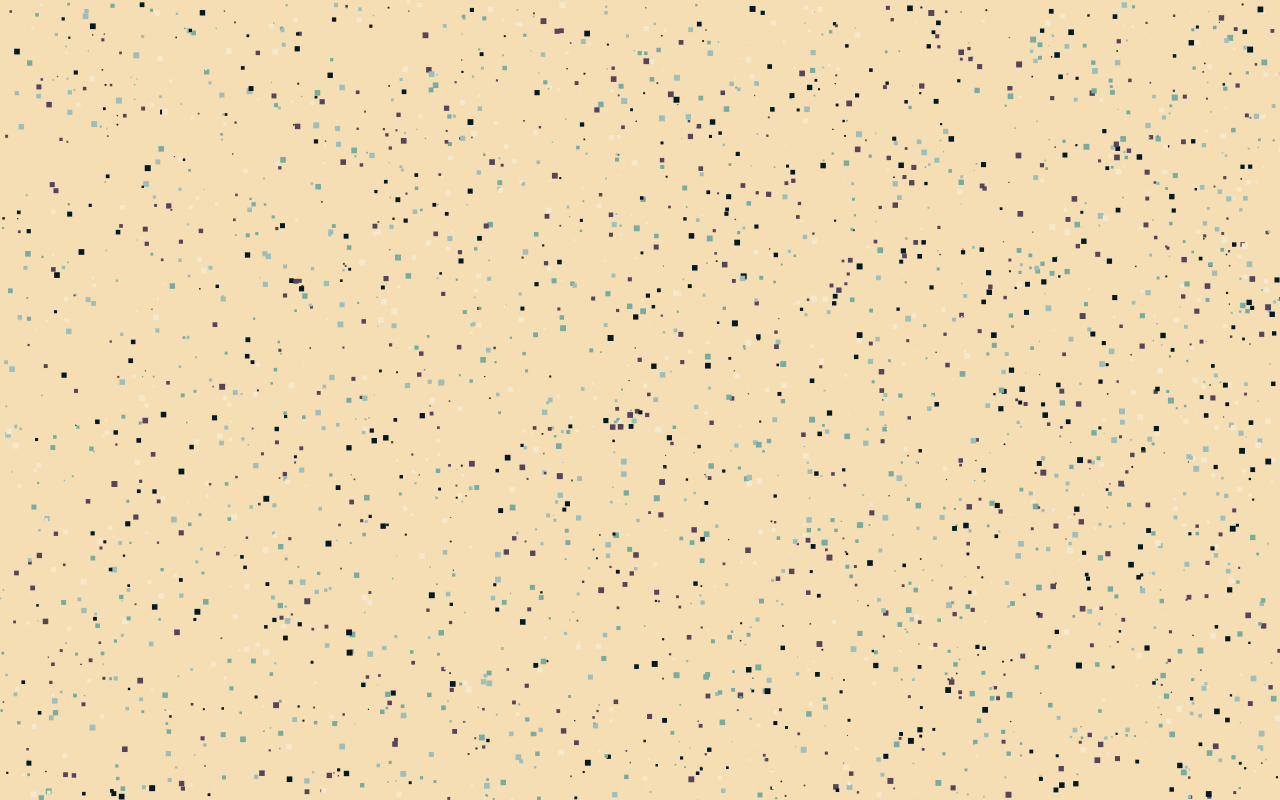
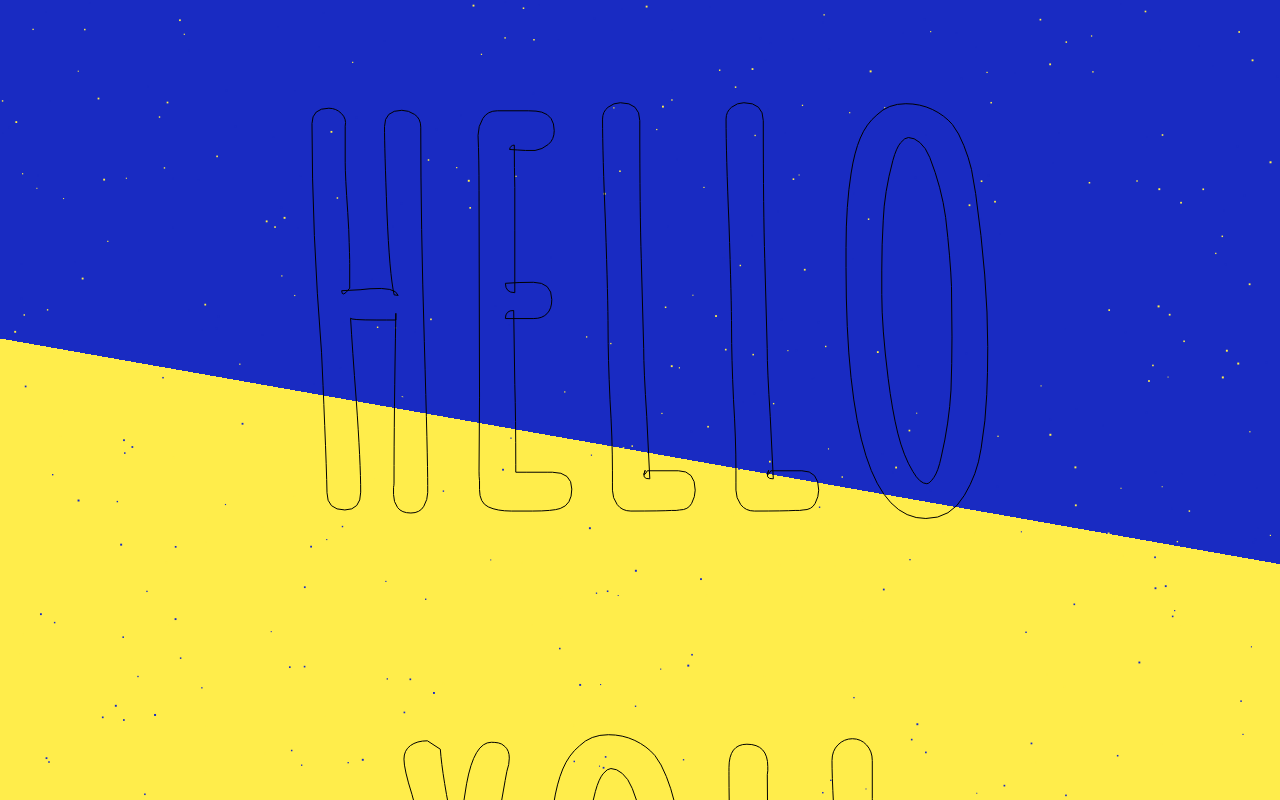
Before and after one commit to Sergio335566/Canvas-Interaction, a plain HTML site: page index.html in a window 1280 px wide. Shown: the top 800 px of the page. Drawn offline with nearby package versions, Linux system fonts and the light colour scheme.

Commit message:
add text and mouse move to text

```diff
--- a/index.html
+++ b/index.html
@@ -3,10 +3,22 @@
   <head>
     <meta charset="utf-8">
     <title>Canvas interaction</title>
+    <link href="https://fonts.googleapis.com/css?family=Amatic+SC" rel="stylesheet">
     <link rel="stylesheet" href="style.css">
   </head>
   <body>
+    <h1>HELLO YOU</h1>
 <canvas id="canvas"></canvas>
+
+<script src="https://code.jquery.com/jquery-3.3.1.slim.min.js" integrity="sha384-q8i/X+965DzO0rT7abK41JStQIAqVgRVzpbzo5smXKp4YfRvH+8abtTE1Pi6jizo" crossorigin="anonymous"></script>
+<script src="https://cdnjs.cloudflare.com/ajax/libs/popper.js/1.14.3/umd/popper.min.js" integrity="sha384-ZMP7rVo3mIykV+2+9J3UJ46jBk0WLaUAdn689aCwoqbBJiSnjAK/l8WvCWPIPm49" crossorigin="anonymous"></script>
+<script src="https://stackpath.bootstrapcdn.com/bootstrap/4.1.3/js/bootstrap.min.js" integrity="sha384-ChfqqxuZUCnJSK3+MXmPNIyE6ZbWh2IMqE241rYiqJxyMiZ6OW/JmZQ5stwEULTy" crossorigin="anonymous"></script>
+<script src="https://cdnjs.cloudflare.com/ajax/libs/gsap/2.0.1/jquery.gsap.min.js"></script>
+<script src="https://cdnjs.cloudflare.com/ajax/libs/gsap/2.0.1/TweenMax.min.js"></script>
+<script src="https://cdnjs.cloudflare.com/ajax/libs/gsap/2.0.1/utils/Draggable.min.js"></script>
+<script src="https://cdnjs.cloudflare.com/ajax/libs/gsap/2.0.1/plugins/ScrollToPlugin.min.js"></script>
+<script src="https://cdnjs.cloudflare.com/ajax/libs/ScrollMagic/2.0.5/ScrollMagic.min.js"></script>
+<script src="https://cdnjs.cloudflare.com/ajax/libs/ScrollMagic/2.0.5/plugins/debug.addIndicators.min.js"></script>
 <script src="main.js" charset="utf-8"></script>
   </body>
 </html>
--- a/main.js
+++ b/main.js
@@ -1,9 +1,9 @@
-var canvas = document.querySelector('canvas');
+var canvas = document.getElementById('canvas');
 canvas.width = window.innerWidth;
 canvas.height = window.innerHeight;
 
+
 var c = canvas.getContext('2d');
-
 var mouse = {
   x: undefined,
   y: undefined
@@ -12,16 +12,14 @@ var maxSize = 70;
 // var minSize = 2;
 
 var colorArray = [
-  '#031926',
-  '#56445D',
-  '#77ACA2',
-  '#9DBEBB',
-  '#F4E9CD',
+  '#192BC2',
+  '#192BC2',
+  '#ffed4b',
+  '#ffed4b',
 ]
 window.addEventListener('mousemove', function(event){
   mouse.x = event.x;
   mouse.y = event.y;
-  console.log(mouse);
 })
 
 window.addEventListener('resize', function(){
@@ -36,11 +34,10 @@ function Rect(x, y, dx, dy, size){
   this.minSize = size;
   this.size = size;
   this.color = colorArray[Math.floor(Math.random() * colorArray.length)];
+  this.draw = function(){
 
-  this.draw = function(){
     c.beginPath();
     c.fillRect(this.x, this.y, this.size, this.size);
-    c.strokeStyle = 'red';
     c.stroke();
     c.fillStyle = this.color;
   }
@@ -55,7 +52,7 @@ function Rect(x, y, dx, dy, size){
     this.x += this.dx;
     this.y += this.dy;
 
-    if (mouse.x - this.x < 30 && mouse.x - this.x > -30 && mouse.y - this.y < 30 && mouse.y - this.y > -30) {
+    if (mouse.x - this.x < 100 && mouse.x - this.x > -100 && mouse.y - this.y < 100 && mouse.y - this.y > -100) {
       if (this.size < maxSize) {
       this.size += 1;
       }
@@ -67,16 +64,14 @@ function Rect(x, y, dx, dy, size){
   }
 }
 
-
-
 var rectangleArray = [];
 
-for (var i = 0; i < 3000; i++) {
-  var size = Math.random() * 5 + 1;
-  var x = Math.random() * (innerWidth - size * 2) + size;
-  var y = Math.random() * (innerHeight - size * 2) + size;
-  var dx = (Math.random() - 0.8) * 10;
-  var dy = (Math.random() - 0.8) * 10;
+for (var i = 0; i < 500; i++) {
+  var size = Math.random() * 1 + 1;
+  var x = Math.random() * (innerWidth - size * 20) + size;
+  var y = Math.random() * (innerHeight - size * 20) + size;
+  var dx = (Math.random() - 1) * 10;
+  var dy = (Math.random() - 1) * 10;
 
 
   rectangleArray.push(new Rect(x, y, dx, dy, size));
@@ -91,3 +86,15 @@ function animate(){
     }
 }
 animate();
+
+$("body").mousemove(function(e){
+  let width = window.innerWidth;
+  let height = window.innerHeight;
+  let mouseX = e.pageX - width/2;
+  let mouseY = e.pageY + height/2
+  let movingDelay = new TimelineMax();
+  movingDelay.add([
+    TweenMax.to("h1", 1, {x: 0.03*mouseX, y: 0.03*mouseY, ease: Power2.easeOut}),
+  ]);
+
+});
--- a/style.css
+++ b/style.css
@@ -4,5 +4,19 @@ body{
 }
 
 #canvas{
-  background-color: wheat;
+
+  background: linear-gradient(190deg, #192BC2 55%, #ffed4b 55%);
+  color:white;
+
 }
+h1{
+  position: absolute;
+
+color: transparent;
+-webkit-text-stroke:1px black;
+  z-index: 99;
+  font-family: 'Amatic SC', cursive;
+  text-align: center;
+  margin:0 110px;
+  font-size: 500px;
+}
```
